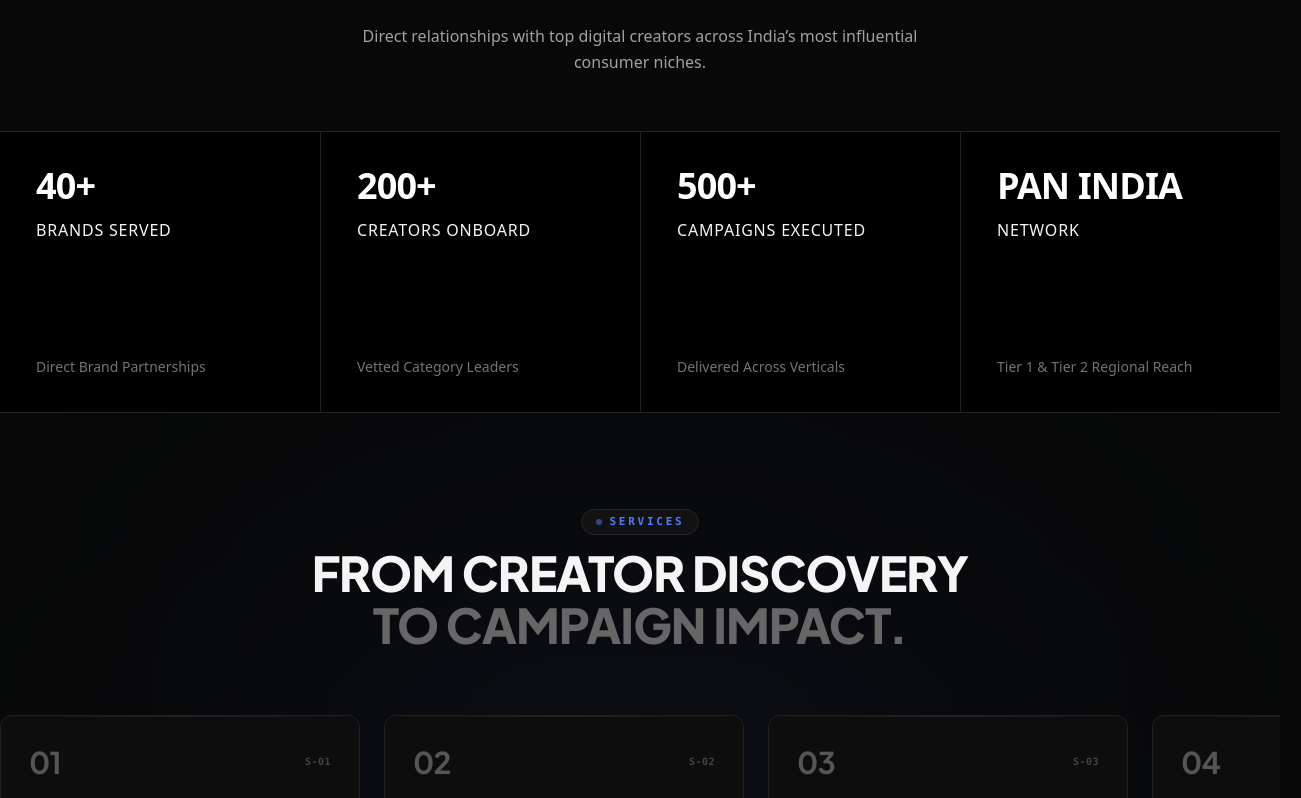
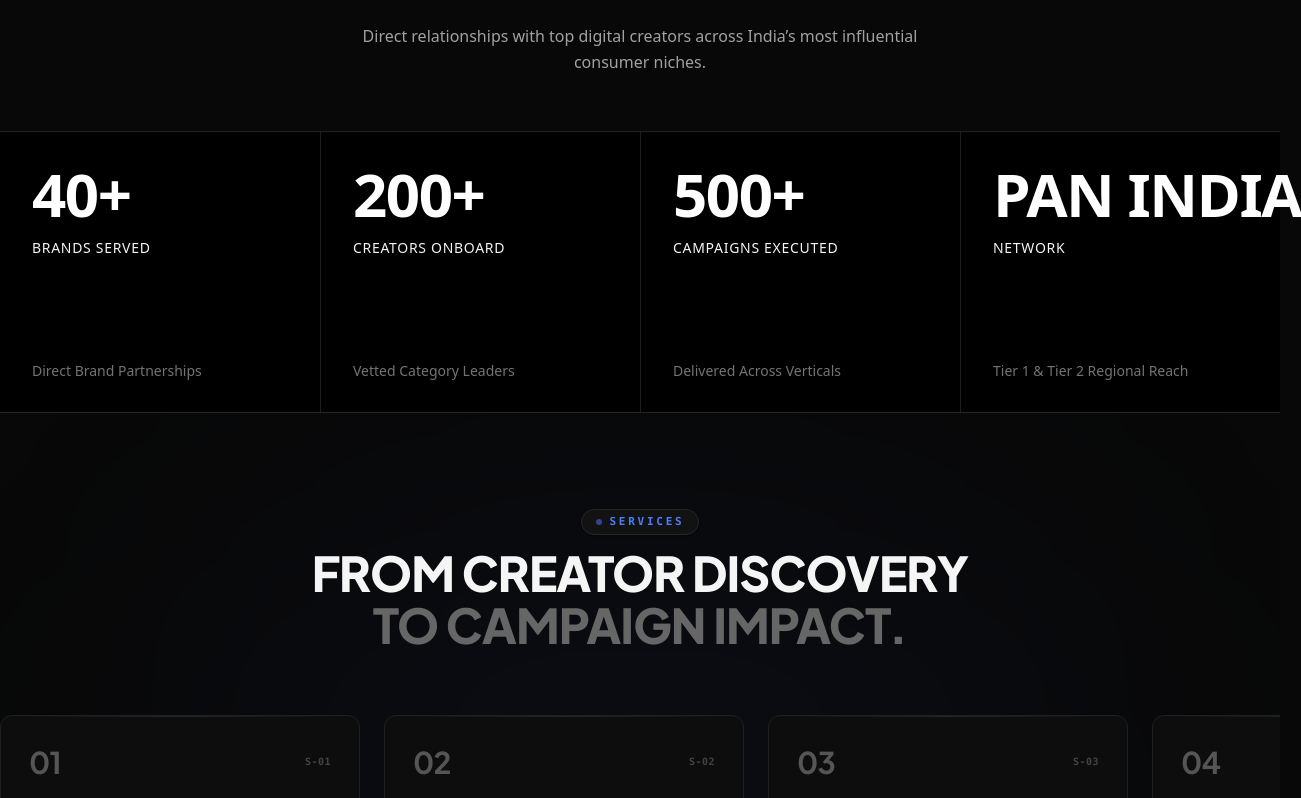
Before and after one commit to taslimarif452/CreatosSyncMedia, a React (Vite) app: page / in a window 1280 px wide. Shown: the part 1302-2100 px from the top of the page, 1301 px wide, since content can reach past the window. Built offline with nearby package versions, Linux system fonts and the light colour scheme; no server answers; the database is empty.

Commit message:
style(Metrics): optimize responsive font and padding
Adjust font sizes and padding for the metrics component to improve visual consistency and responsiveness across various screen breakpoints.

```diff
--- a/src/components/Metrics.tsx
+++ b/src/components/Metrics.tsx
@@ -101,7 +101,7 @@ export const Metrics: React.FC = () => {
             return (
               <div
                 key={item.id}
-                className={`group min-h-[160px] sm:min-h-[210px] md:min-h-[260px] lg:min-h-[280px] p-4 sm:p-6 md:p-7 lg:p-7 xl:p-9 2xl:p-10 flex flex-col justify-between text-left items-start transition-all duration-200 hover:bg-[#0a0a0a] cursor-pointer ${
+                className={`group min-h-[160px] sm:min-h-[210px] md:min-h-[260px] lg:min-h-[280px] p-4 sm:p-6 lg:p-4 xl:p-8 2xl:p-10 flex flex-col justify-between text-left items-start transition-all duration-200 hover:bg-[#0a0a0a] cursor-pointer ${
                   index % 2 !== 0 ? 'border-l border-[#1F1F1F]' : ''
                 } ${
                   index >= 2 ? 'border-t lg:border-t-0 border-[#1F1F1F]' : ''
@@ -111,10 +111,10 @@ export const Metrics: React.FC = () => {
               >
                 {/* Top Section: Large Number + Uppercase Label */}
                 <div className="w-full text-left">
-                  <div className="text-2xl min-[380px]:text-3xl sm:text-4xl md:text-5xl lg:text-3xl xl:text-4xl 2xl:text-5xl font-bold text-[#FFFFFF] group-hover:text-[#4F7CFF] transition-colors duration-200 tracking-tight leading-none whitespace-nowrap">
+                  <div className="text-[34px] min-[380px]:text-[38px] sm:text-[48px] md:text-[60px] font-bold text-[#FFFFFF] group-hover:text-[#4F7CFF] transition-colors duration-200 tracking-tighter sm:tracking-tight leading-none whitespace-nowrap">
                     {displayVal}
                   </div>
-                  <div className="text-xs sm:text-sm md:text-base font-medium text-[#F5F5F5] group-hover:text-[#4F7CFF] transition-colors duration-200 uppercase tracking-wider mt-2.5 sm:mt-3.5">
+                  <div className="text-xs sm:text-sm font-medium text-[#F5F5F5] group-hover:text-[#4F7CFF] transition-colors duration-200 uppercase tracking-wider mt-2.5 sm:mt-3.5">
                     {item.label}
                   </div>
                 </div>
```
